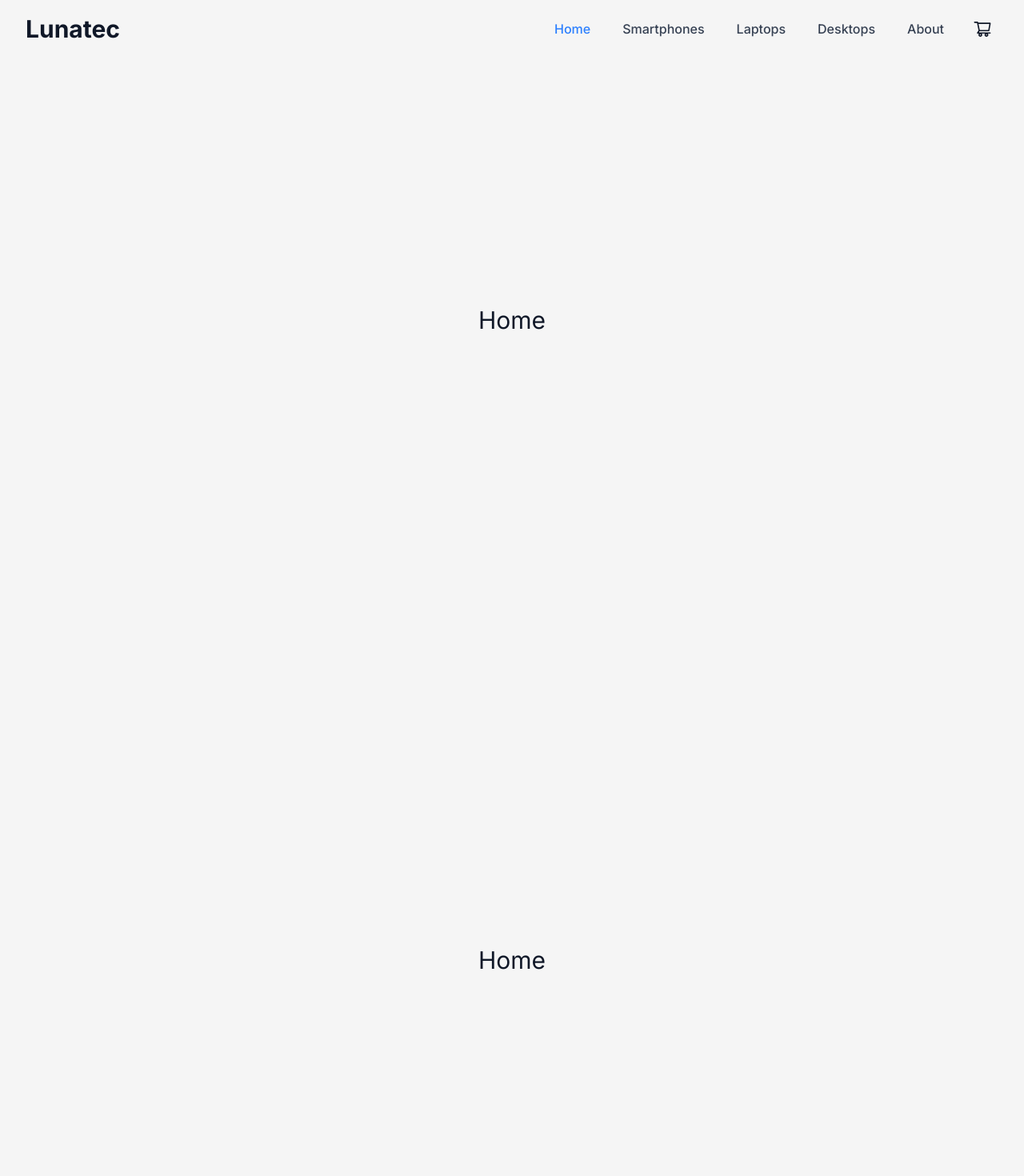
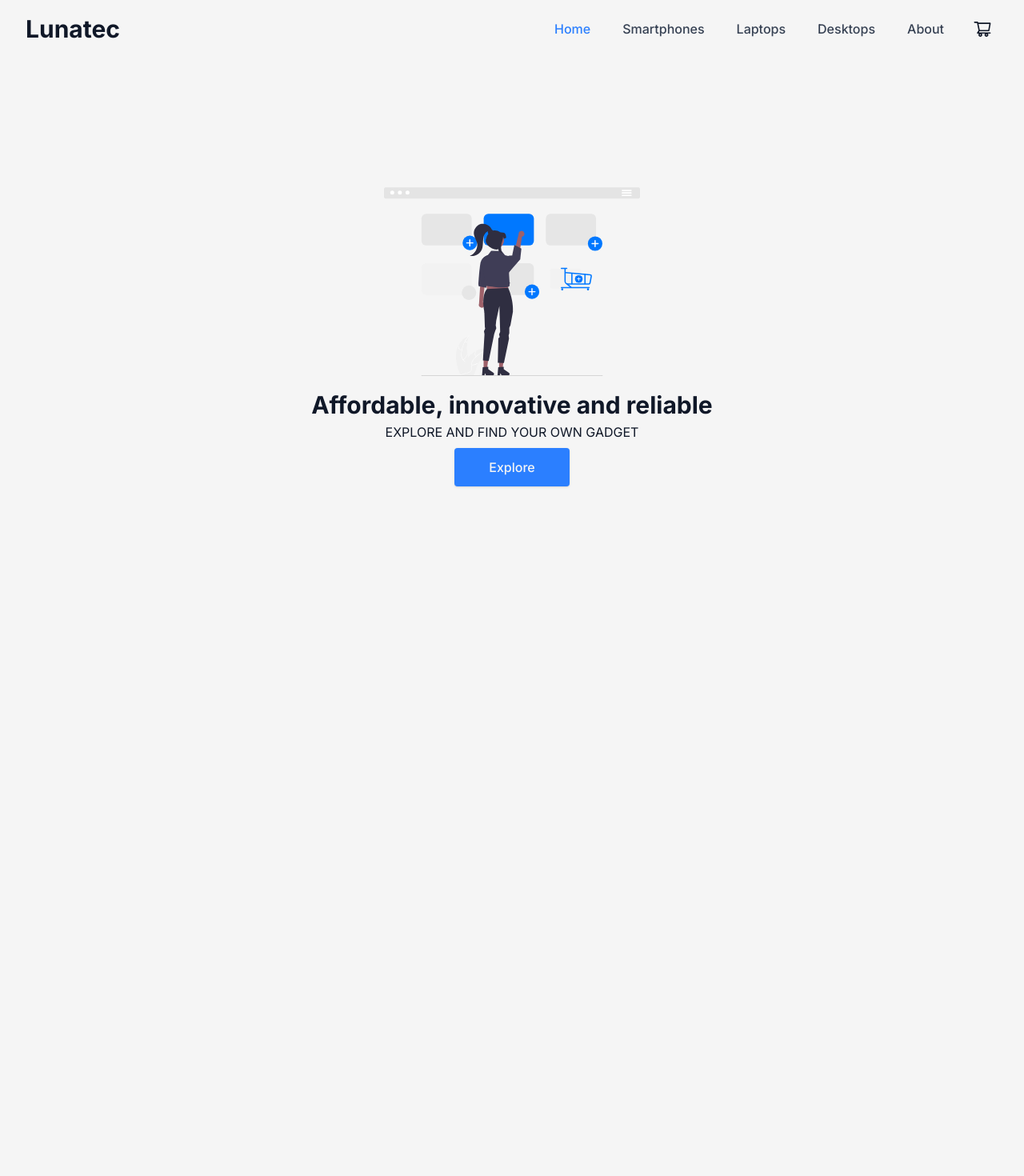
Before and after one commit to as9284/lunatec, a React (Vite) app: page / in a window 1280 px wide. Shown: the top 1470 px of the page at 80% size. After the commit the page ends 800 px from the top, so only its background shows below. Built offline with nearby package versions, Linux system fonts and the light colour scheme.

Commit message:
Finish the hero section of the home page

```diff
--- a/src/index.css
+++ b/src/index.css
@@ -11,5 +11,9 @@
 }
 
 @utility custom-container {
-  @apply w-full min-h-dvh flex justify-center items-center p-4;
+  @apply relative w-full min-h-dvh flex flex-col justify-center items-center p-4;
 }
+
+@utility main-btn {
+  @apply w-36 h-12 bg-blue-500 rounded text-neutral-100 font-medium shadow-sm cursor-pointer duration-300 hover:bg-blue-600 focus:bg-blue-600 active:scale-95 active:bg-blue-700;
+}
--- a/src/pages/Home.jsx
+++ b/src/pages/Home.jsx
@@ -1,17 +1,25 @@
 import React from "react";
+import cartIcon from "../assets/cart.svg";
 
 export const Home = () => {
   return (
-    <>
-      <div className="custom-container">
-        <h1 className="text-3xl font-sans">Home</h1>
+    <div className="custom-container">
+      <div className="w-full flex flex-col items-center justify-center">
+        <img
+          src={cartIcon}
+          alt="Shopping Cart"
+          className="w-72 h-72 md:w-80 md:h-80"
+        />
+        <div className="w-full flex flex-col items-center justify-center gap-1 -mt-6 mb-2 text-center">
+          <h1 className="text-xl md:text-3xl font-bold">
+            Affordable, innovative and reliable
+          </h1>
+          <p className="text-sm md:text-base font-normal uppercase">
+            Explore and find your own gadget
+          </p>
+        </div>
+        <button className="main-btn">Explore</button>
       </div>
-      <div className="custom-container">
-        <h1 className="text-3xl font-sans">Home</h1>
-      </div>
-      <div className="custom-container">
-        <h1 className="text-3xl font-sans">Home</h1>
-      </div>
-    </>
+    </div>
   );
 };
```
Also changed, not shown: src/assets/cart.svg (added).
